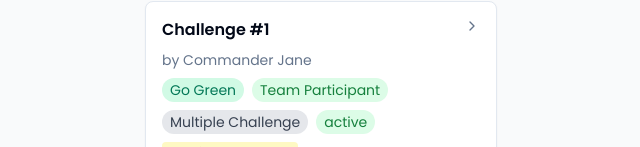
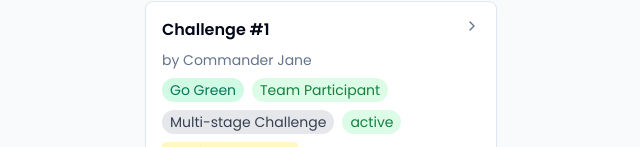
Before and after one commit to julianapaguinto-netroc/challenge-commander-login-registration, a React (Vite) app: page /my-challenges in a window 1280 px wide. Shown: the part 805-952 px from the top of the page, without its empty margins (319-959 px from the left). Built offline with nearby package versions, Linux system fonts and the light colour scheme.

Commit message:
"multiple" to "Multi-stage"
renamed for better naming convention

```diff
--- a/src/_challengeDetails/MultiStage.tsx
+++ b/src/_challengeDetails/MultiStage.tsx
@@ -425,6 +425,7 @@ const MultiStageChallenge = () => {
           {/* Details Tab */}
           <TabsContent value="details" className="mobile-padding space-y-4">
             {/* Play Challenge Button */}
+            {challenge?.type  !== "Supporter" && (
               <Button
                 disabled={isCompleted}
                 onClick={() => {
@@ -440,6 +441,7 @@ const MultiStageChallenge = () => {
               >
                 {buttonLabel}
               </Button>
+            )}
 
             <Card className="p-4 shadow-card">
               <div className="space-y-3">
--- a/src/_challengeDetails/SingleStage.tsx
+++ b/src/_challengeDetails/SingleStage.tsx
@@ -269,15 +269,15 @@ const SingleStageChallenge = () => {
         </TabsList>
 
         <div className="px-4">
-
           {/* Details Tab */}
           <TabsContent value="details" className="mobile-padding space-y-4">
             {/* Play Challenge Button */}
+            {challenge.type !== "Supporter" && (
               <Button
                 disabled={isCompleted}
                 onClick={() => {
                   if (!isCompleted) {
-                  navigate("/play"); // or your actual gameplay route
+                    navigate("/play");
                   }
                 }}
                 className={`mt-6 w-full ${
@@ -288,6 +288,7 @@ const SingleStageChallenge = () => {
               >
                 {buttonLabel}
               </Button>
+            )}
 
             <Card className="p-4 shadow-card">
               <div className="space-y-3">
@@ -725,7 +726,6 @@ const SingleStageChallenge = () => {
           </TabsContent>
         </div>
       </Tabs>
-
     </div>
   );
 };
--- a/src/_myChallenges/AstronautsPage.tsx
+++ b/src/_myChallenges/AstronautsPage.tsx
@@ -12,7 +12,7 @@ export default function AstronautsPage() {
       id: 1,
       name: "Commander Sarah",
       avatar: "👩‍🚀",
-      tier: "Tier 3 • Navigator",
+      tier: "Tier 3 • Pilot",
       points: 1250,
       activeChallenges: 3,
       status: "online",
--- a/src/components/sections/KeepGoingSection.tsx
+++ b/src/components/sections/KeepGoingSection.tsx
@@ -13,7 +13,7 @@ export default function KeepGoingSection() {
       id: 1,
       title: "Challenge #1",
       commander: "Commander Jane",
-      status: "active", // ← changed from "Private" and replaces progressStatus
+      status: "active",
       type: "Team Participant",
       participantCount: 5,
       category: "Go Green",
@@ -111,7 +111,10 @@ export default function KeepGoingSection() {
               </span>
               <span className="badge-public">{challenge.type}</span>
               <span className="badge-private">
-                {challenge.challengeType} Challenge
+                {challenge.challengeType === "Multiple"
+                  ? "Multi-stage"
+                  : challenge.challengeType}{" "}
+                Challenge
               </span>
               <span className={getStatusBadge(challenge.status)}>
                 {challenge.status}
```
Lines whose indentation alone changed are shown as unchanged.
